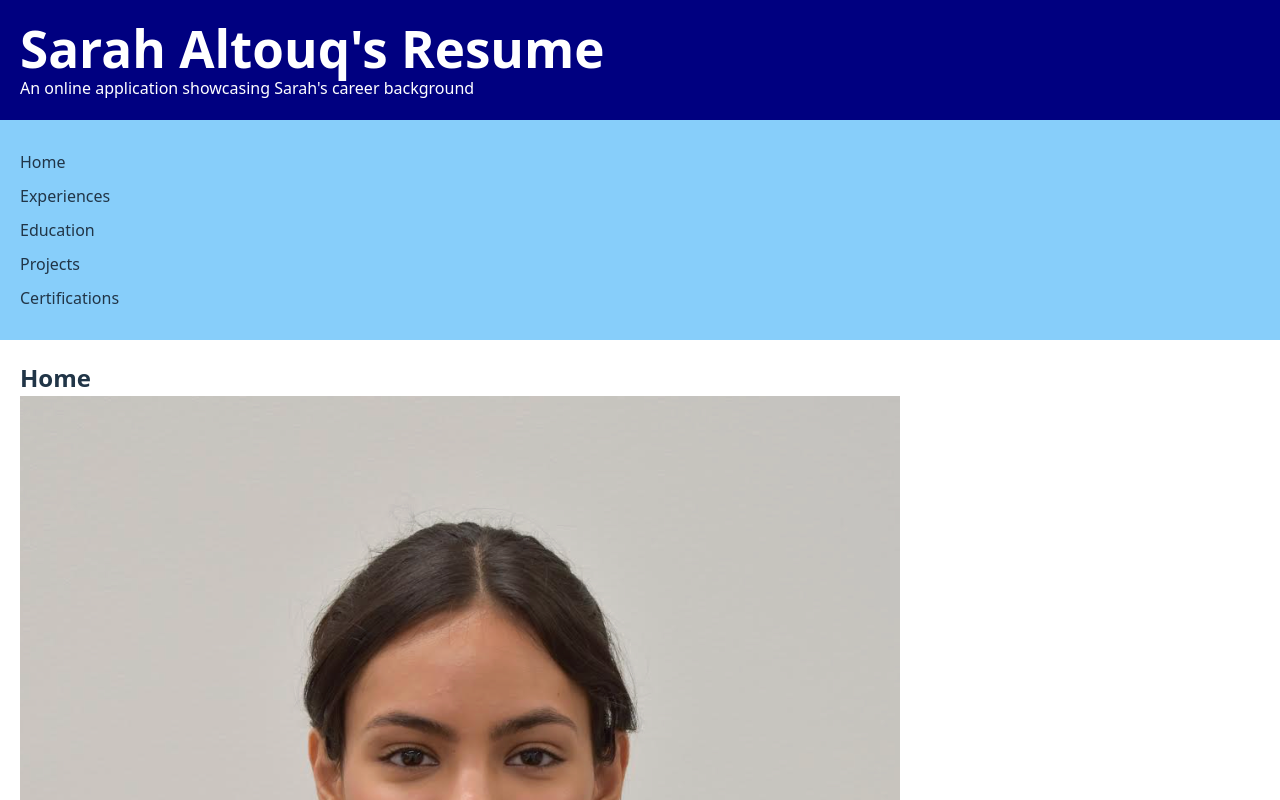
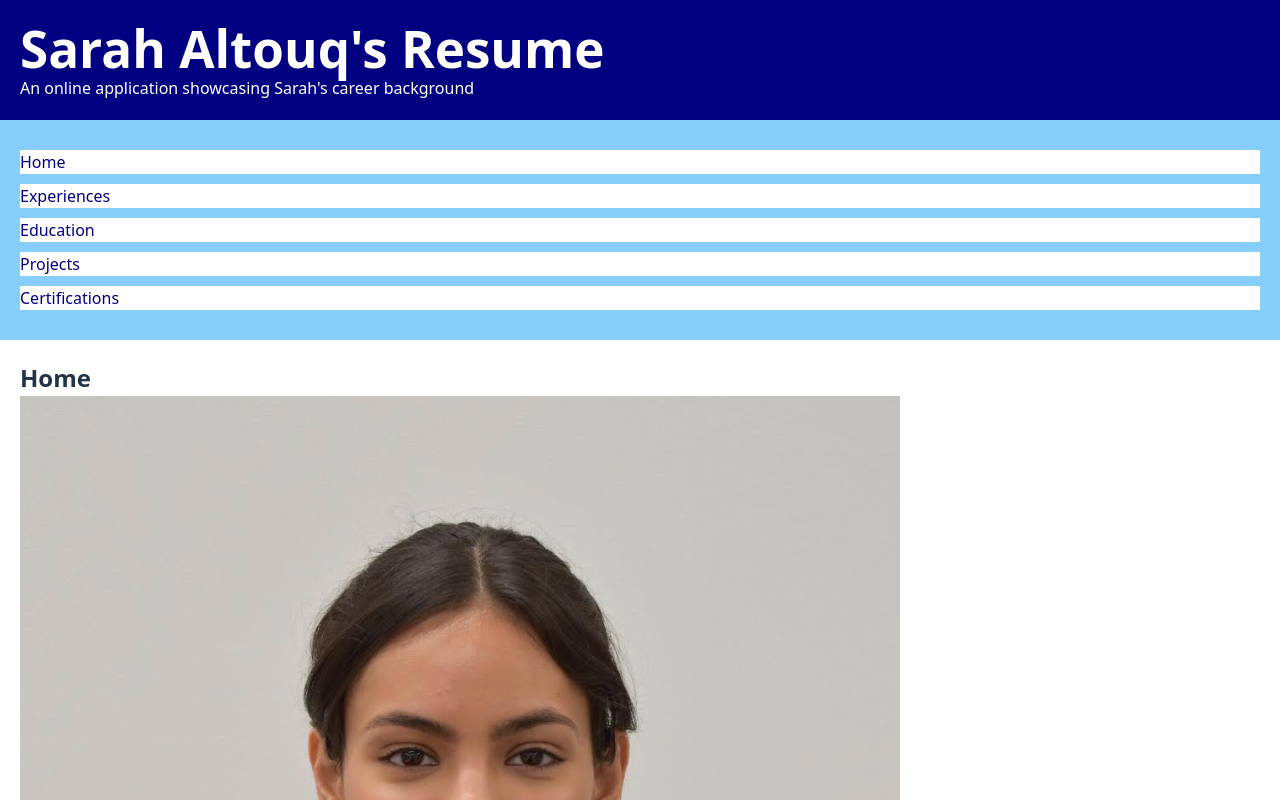
Before and after one commit to sarahaltouq/cs391-mp3, a React (Vite) app: page / in a window 1280 px wide. Shown: the top 800 px of the page. Built offline with nearby package versions, Linux system fonts and the light colour scheme.

Commit message:
changing up some style things

```diff
--- a/src/App.css
+++ b/src/App.css
@@ -22,8 +22,11 @@ nav ul {
 
 nav ul li {
   margin: 10px 0;
+  background-color: white;
+  color: navy;
 }
 
 main {
   padding: 20px;
+  background-color: white;
 }
```
